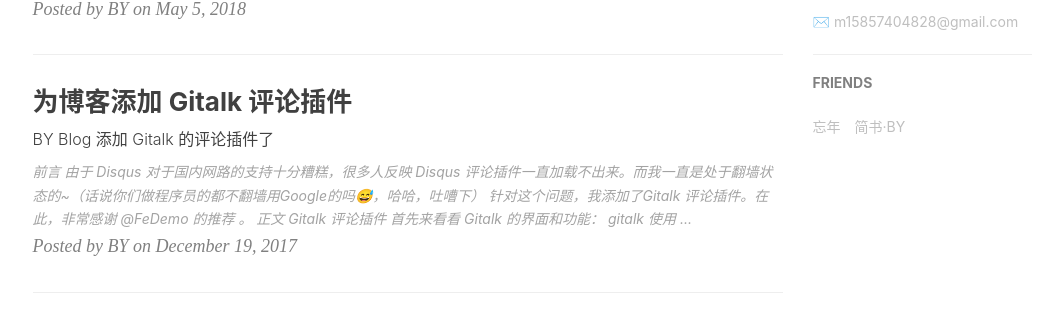
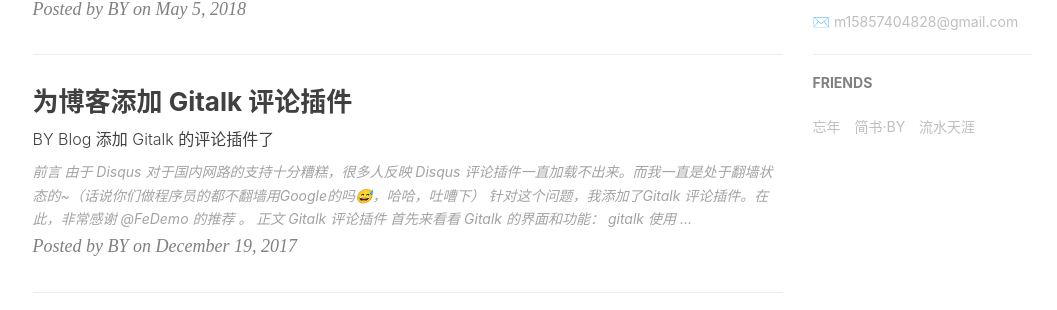
Before and after one commit to CECoffee/cecoffee.github.io, a Jekyll site: the page built from index.html, in a window 1280 px wide and 900 px high, scrolled down 882 px. Shown: the part 142-452 px from the top of the window, without its empty margins (135-1192 px from the left). Built offline with Jekyll 4.4.1, drawn with Linux system fonts in a browser that asks for light colours; nearby versions of some CDN libraries; the list of posts is cut into pages by our own code; comment, search, counter and statistics services are not loaded.

Commit message:
Update _config.yml

```diff
--- a/_config.yml
+++ b/_config.yml
@@ -104,5 +104,8 @@ friends: [
     },{
         title: "简书·BY",
         href: "https://www.jianshu.com/u/e71990ada2fd"
+    },{
+        title: "流水天涯",
+        herf: "https://www.liushuitianya.top"
     }
 ]
```
